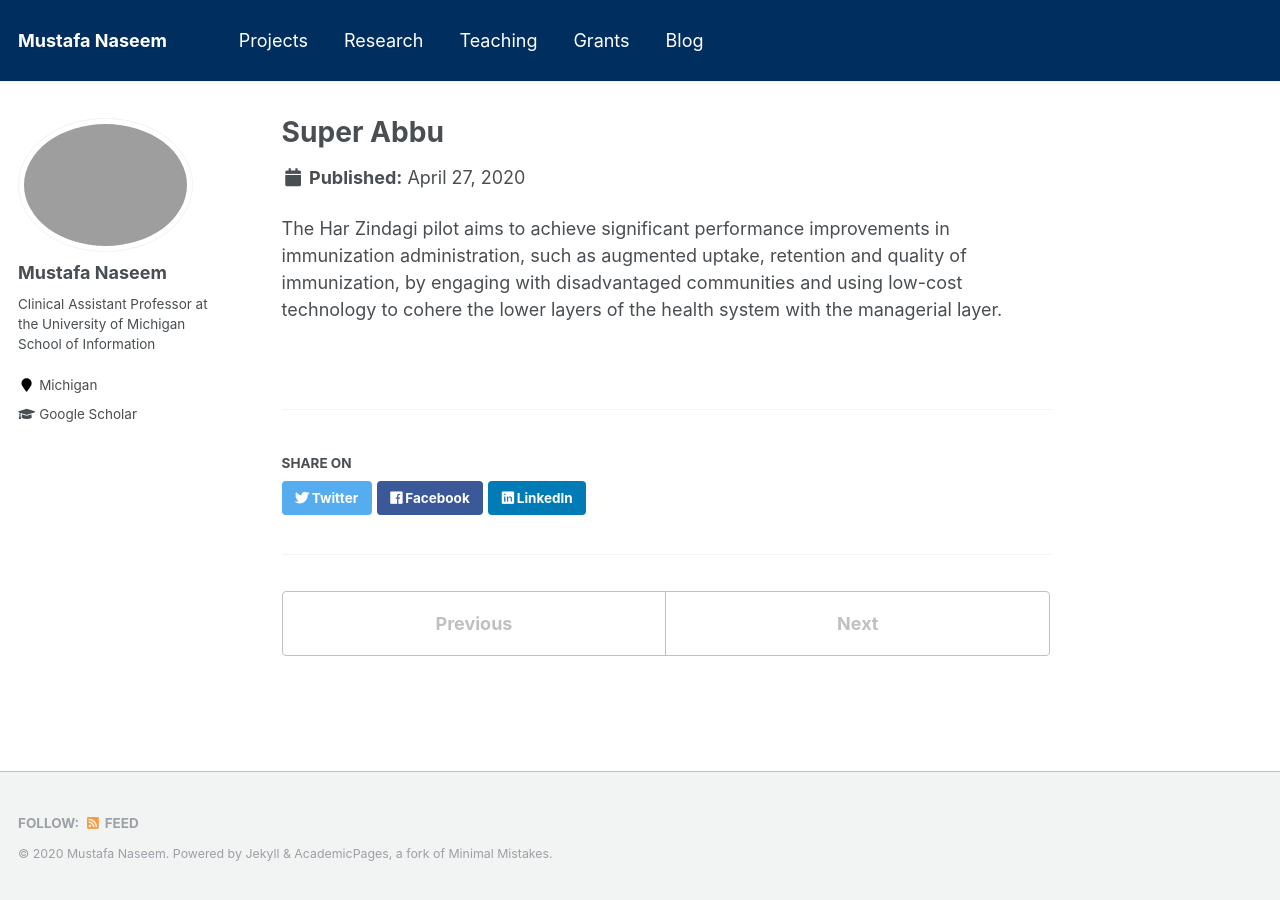
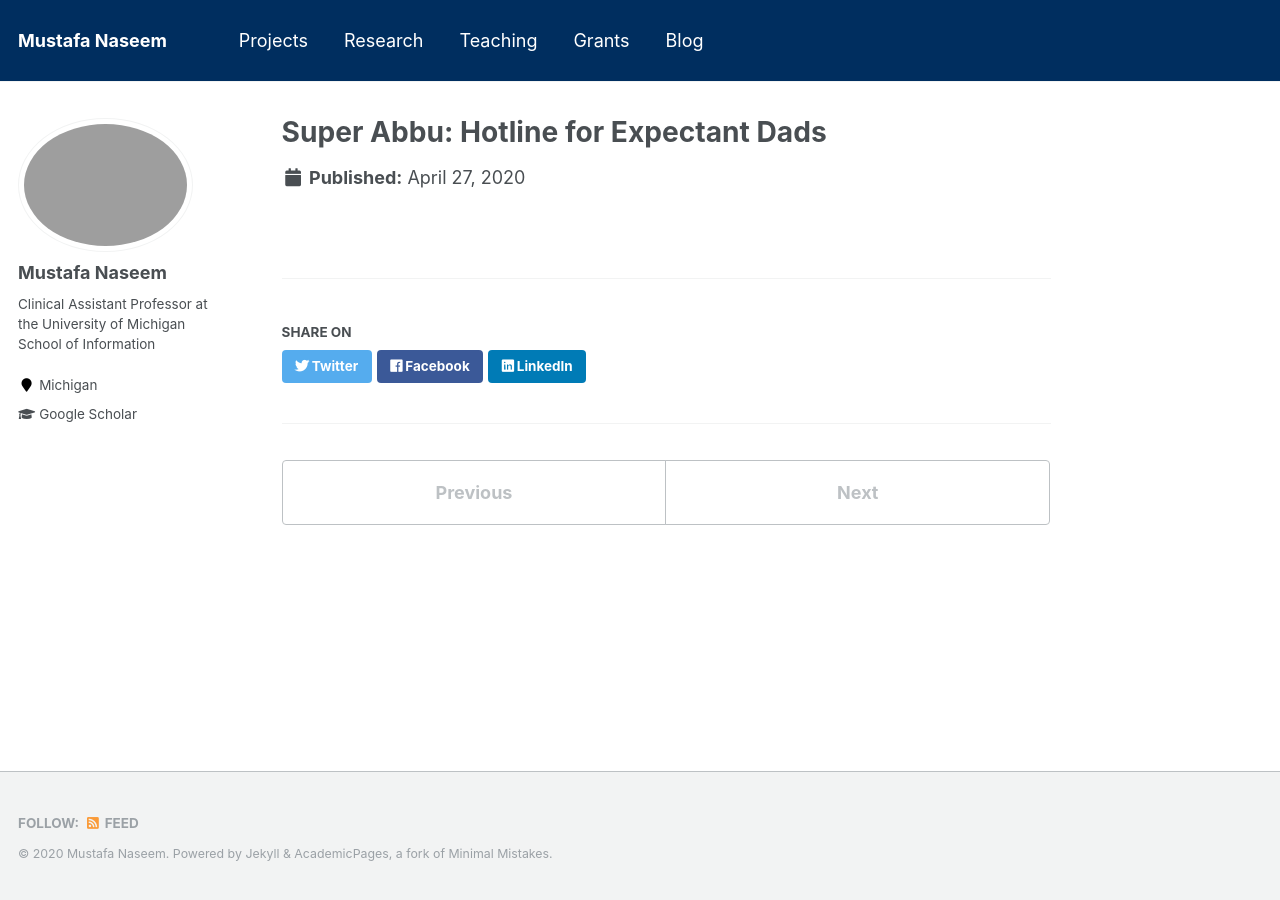
Before and after one commit to mustafanaseem/mustafanaseem.github.io, a Jekyll site: the page built from _projects/2020-04-27-super-abbu.md, in a window 1280 px wide. Built offline with Jekyll 4.4.1, drawn with Linux system fonts in a browser that asks for light colours.

Commit message:
fixed descriptions for projects

```diff
--- a/_includes/archive-single.html
+++ b/_includes/archive-single.html
@@ -43,7 +43,7 @@
         {% elsif post.collection == 'publications' %}
           <p>Published in <i>{{ post.venue }}</i>, {{ post.date | default: "1900-01-01" | date: "%Y" }} </p>
         {% elsif post.date %}
-         <p class="page__date"><strong><i class="fa fa-fw fa-calendar" aria-hidden="true"></i> {{ site.data.ui-text[site.locale].date_label | default: "Published:" }}</strong> <time datetime="{{ post.date | default: "1900-01-01" | date_to_xmlschema }}">{{ post.date | default: "1900-01-01" | date: "%B %d, %Y" }}</time></p>
+         <!-- <p class="page__date"><strong><i class="fa fa-fw fa-calendar" aria-hidden="true"></i> {{ site.data.ui-text[site.locale].date_label | default: "Published:" }}</strong> <time datetime="{{ post.date | default: "1900-01-01" | date_to_xmlschema }}">{{ post.date | default: "1900-01-01" | date: "%B %d, %Y" }}</time></p> -->
         {% endif %}
 
     {% if post.excerpt and site.read_more != 'enabled' %}
--- a/_projects/2020-04-27-super-abbu.md
+++ b/_projects/2020-04-27-super-abbu.md
@@ -1,7 +1,6 @@
 ---
-title: "Super Abbu"
+title: "Super Abbu: Hotline for Expectant Dads"
 collection: projects
 permalink: /project/2020-04-27-super-abbu
-excerpt: 'Hotline for Expectant Dads'
+excerpt: 'The Har Zindagi pilot aims to achieve significant performance improvements in immunization administration, such as augmented uptake, retention and quality of immunization, by engaging with disadvantaged communities and using low-cost technology to cohere the lower layers of the health system with the managerial layer.'
 ---
-The Har Zindagi pilot aims to achieve significant performance improvements in immunization administration, such as augmented uptake, retention and quality of immunization, by engaging with disadvantaged communities and using low-cost technology to cohere the lower layers of the health system with the managerial layer.
--- a/_sass/_base.scss
+++ b/_sass/_base.scss
@@ -313,3 +313,7 @@
   -webkit-transition: $global-transition;
   transition: $global-transition;
 }
+
+a {
+  color: black;
+}
```
Also changed, not shown: _projects/2020-04-27-har-zindagi.md (+2 -3 lines), _projects/2020-04-27-idds.md (+2 -2 lines), _projects/2020-04-27-water-atm.md (+2 -3 lines).
